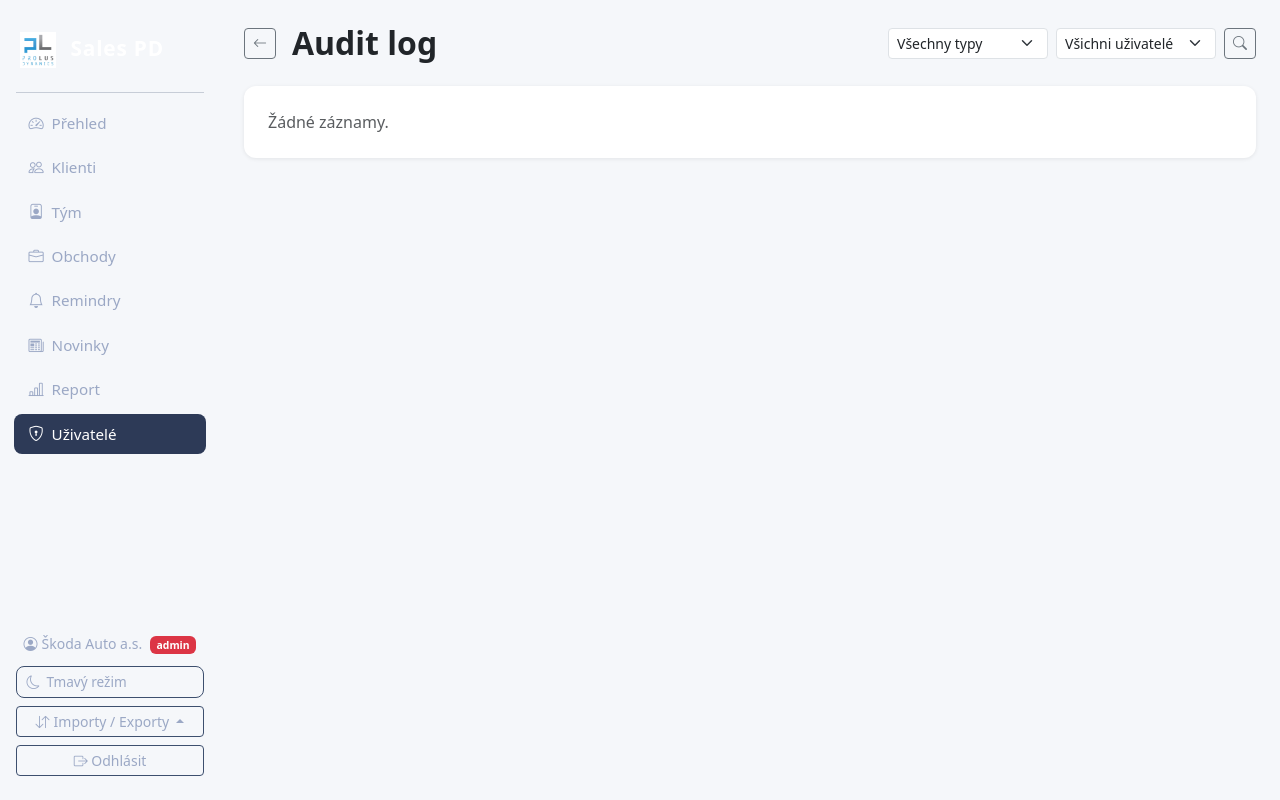
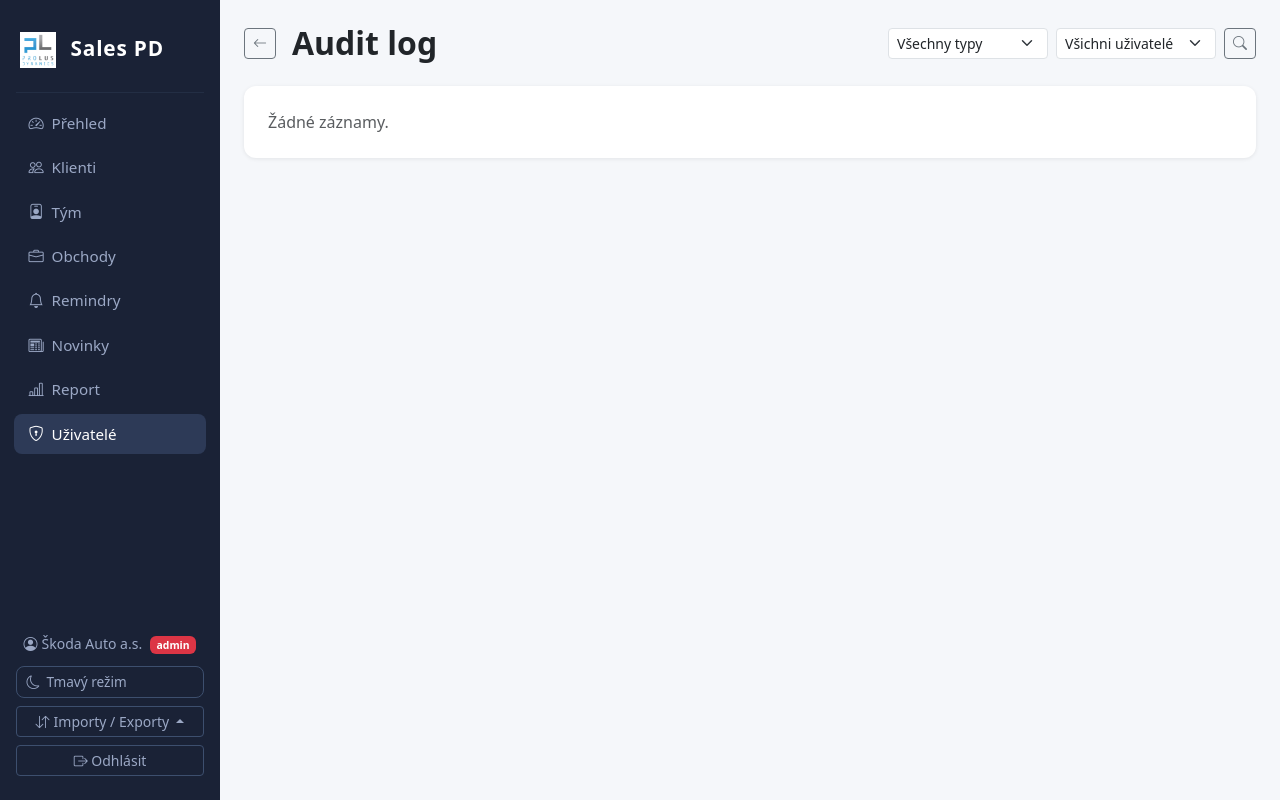
Before and after one commit to Usidlo/crm_v1, a Flask app: page /admin/audit-log in a window 1280 px wide. Run offline with Flask 3, Linux system fonts and the light colour scheme; a user stored in the database is signed in.

Commit message:
Opravit pozadí sidebaru v světlém režimu — Bootstrap offcanvas přepisoval barvu
Co-Authored-By: Claude Sonnet 4.6 <noreply@anthropic.com>

```diff
--- a/templates/base.html
+++ b/templates/base.html
@@ -16,8 +16,8 @@
   <style>
     /* ── Sidebar (vždy tmavý bez ohledu na režim) ── */
     #sidebar {
-      background: #1a2236;
-      color: #cdd6f4;
+      background: #1a2236 !important;
+      color: #cdd6f4 !important;
       width: 220px;
       min-height: 100vh;
       flex-shrink: 0;
```
